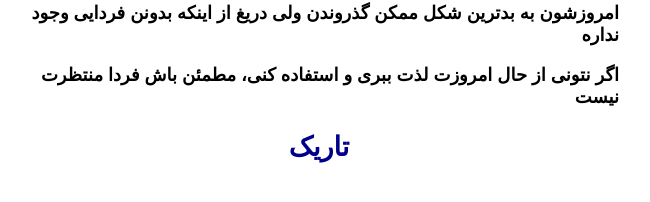
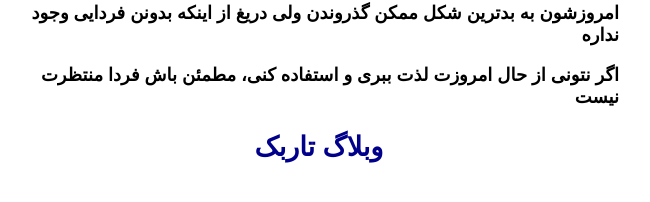
Before and after one commit to darkblog/darkblog.github.io, a Jekyll site: the page built from _posts/2024-7-3-8.md, in a window 1280 px wide. Shown: the part 370-572 px from the top of the page, without its empty margins (438-1088 px from the left). Built offline with Jekyll 4.4.1, drawn with Linux system fonts in a browser that asks for light colours.

Commit message:
Update post.html

```diff
--- a/_layouts/post.html
+++ b/_layouts/post.html
@@ -12,6 +12,6 @@
 <body>
 <h1>{{ page.title }}</h1>
 {{ content }}
-<h2 class="center"><a href="https://darkblog.github.io/">تاریک</a></h2>
+<h2 class="center"><a href="https://darkblog.github.io/">وبلاگ تاربک</a></h2>
 </body>
 </html>
```
